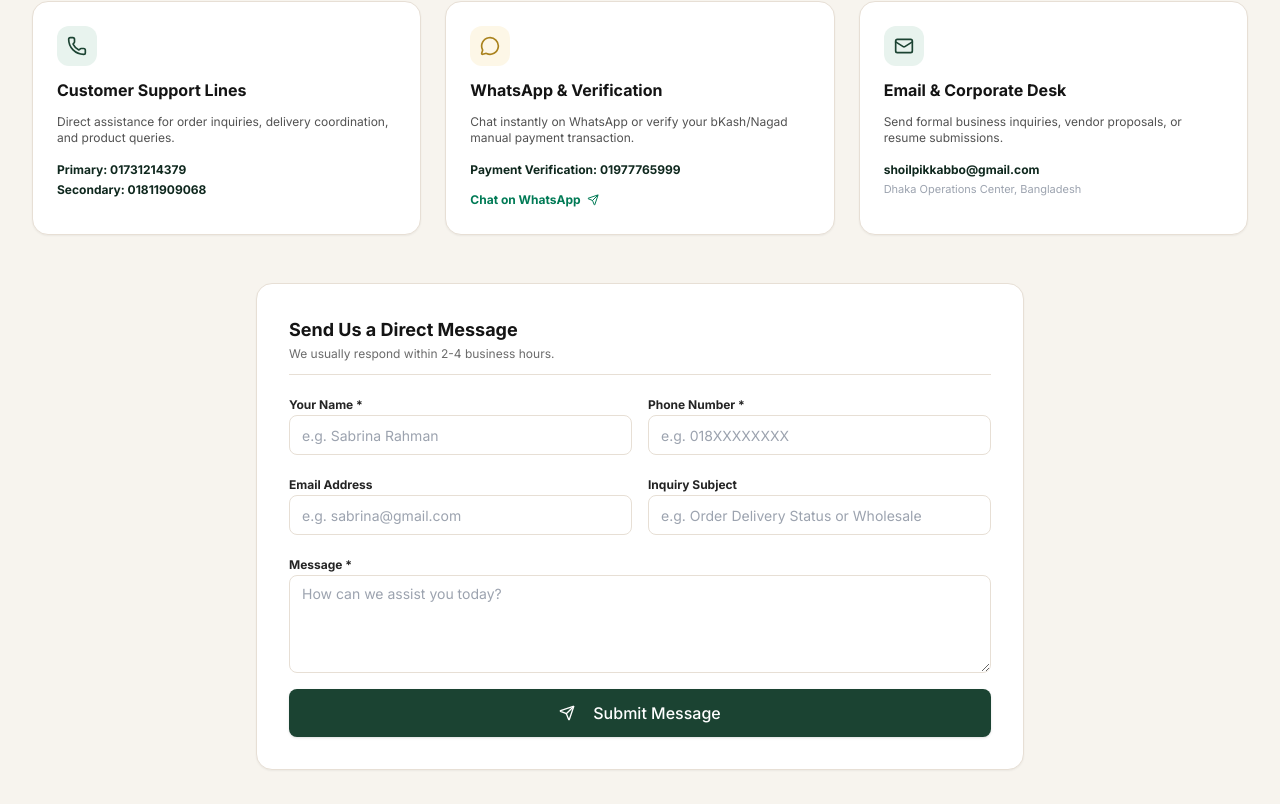
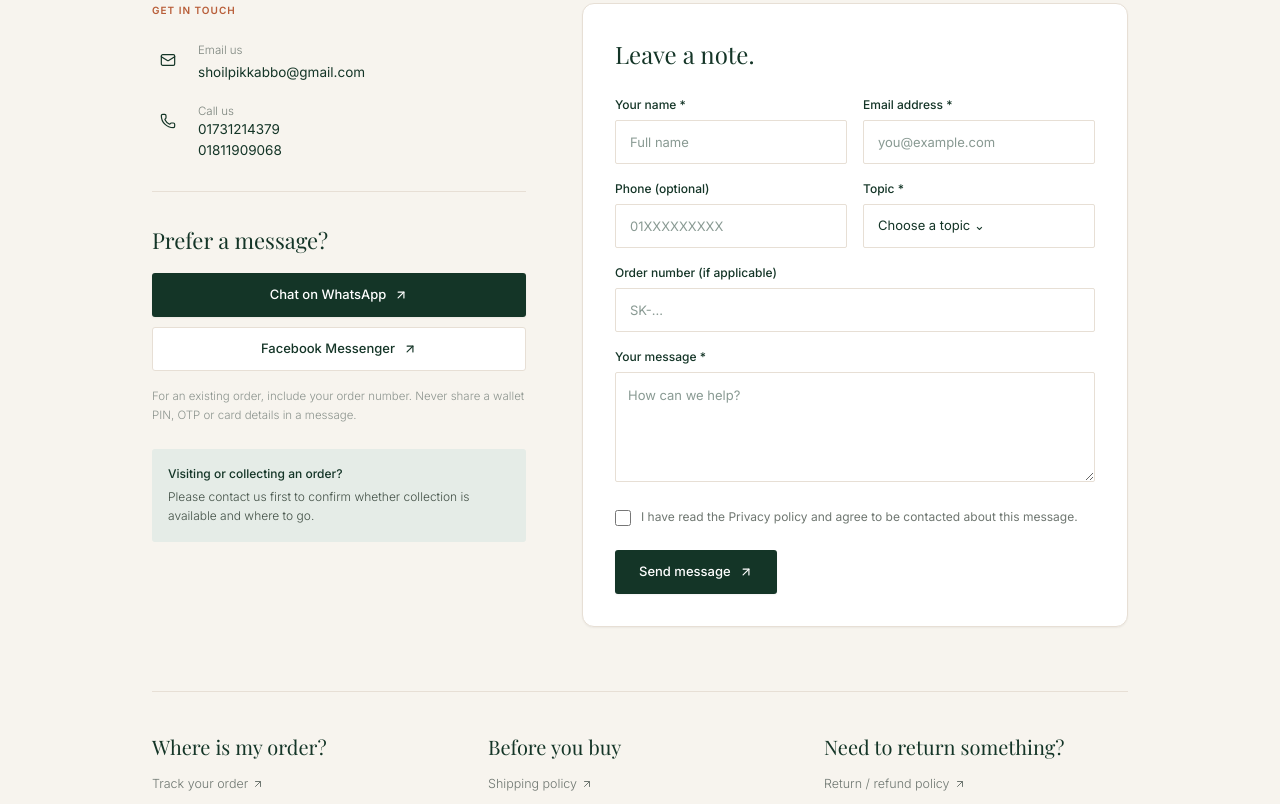
Before and after one commit to mydul62/shoilpikkabbo, a Next.js app in the folder frontend/: page /contact in a window 1280 px wide. Shown: the part 396-1200 px from the top of the page. Built offline with nearby package versions, Linux system fonts and the light colour scheme; a web font is replaced by a local one.

Commit message:
feat(contact): redesign contact us page matching client mockup

```diff
--- a/frontend/src/app/contact/page.tsx
+++ b/frontend/src/app/contact/page.tsx
@@ -1,234 +1,388 @@
 "use client";
 
 import * as React from "react";
-import {
-  Phone,
-  Mail,
-  MapPin,
-  Clock,
-  MessageCircle,
-  CheckCircle2,
-  Send,
-  Building,
-} from "lucide-react";
+import Link from "next/link";
+import { ArrowUpRight, Mail, Phone, Check } from "lucide-react";
 import { StorefrontLayout } from "@/components/layout/StorefrontLayout";
-import { Button } from "@/components/ui/button";
-import { Input, Textarea } from "@/components/ui/input";
-import { Badge } from "@/components/ui/badge";
 import { CLIENT_INFO } from "@/data/mock-data";
 
 export default function ContactPage() {
   const [formData, setFormData] = React.useState({
     name: "",
+    email: "",
     phone: "",
-    email: "",
-    subject: "",
+    topic: "",
+    orderNumber: "",
     message: "",
+    agreedToPrivacy: false,
   });
 
-  const [isSent, setIsSent] = React.useState(false);
+  const [isSubmitted, setIsSubmitted] = React.useState(false);
 
   const handleSubmit = (e: React.FormEvent) => {
     e.preventDefault();
-    if (!formData.name || !formData.phone || !formData.message) {
-      alert("Please provide your name, phone, and message.");
+    if (!formData.name || !formData.email || !formData.message) {
+      alert("Please provide your name, email address, and message.");
       return;
     }
-    setIsSent(true);
+    if (!formData.agreedToPrivacy) {
+      alert("Please agree to the privacy policy to proceed.");
+      return;
+    }
+
+    setIsSubmitted(true);
   };
 
   return (
     <StorefrontLayout>
-      <div className="max-w-7xl mx-auto px-4 sm:px-6 lg:px-8 py-12 space-y-12">
-        <div className="text-center space-y-3 max-w-2xl mx-auto">
-          <Badge variant="primary" className="text-xs px-3 py-1">
-            Get In Touch
-          </Badge>
-          <h1 className="text-3xl sm:text-4xl font-extrabold text-charcoal-900 font-heading">
-            We’re Here to Help You
+      <div className="bg-[#F7F4EE] min-h-[calc(100vh-280px)] py-10 sm:py-16">
+        <div className="max-w-[1040px] mx-auto px-4 sm:px-6 lg:px-8">
+          {/* Breadcrumb */}
+          <nav className="text-[12px] text-[#7A837C] font-light mb-4">
+            <Link href="/" className="hover:text-[#143527] transition-colors">
+              Home
+            </Link>
+            <span className="mx-1.5">/</span>
+            <span className="text-[#143527]">Contact us</span>
+          </nav>
+
+          {/* Page Headline & Subtitle */}
+          <h1 className="font-serif text-3xl sm:text-[42px] text-[#143527] font-normal tracking-tight leading-tight">
+            A conversation starts here.
           </h1>
-          <p className="text-xs sm:text-sm text-charcoal-500">
-            Have questions regarding an order, payment verification, product specifications, or wholesale terms? Reach out directly to our support desk.
+          <p className="text-[13.5px] sm:text-[14px] text-[#556059] font-light mt-2 mb-10 sm:mb-12">
+            A product question, a delivery update or something new in mind? Tell
+            us how we can help.
           </p>
+
+          {/* Main Grid: Left Contact Info (5 cols) & Right Form Card (7 cols) */}
+          <div className="grid grid-cols-1 lg:grid-cols-12 gap-10 lg:gap-14 mb-16">
+            {/* Left Column: Get in Touch & Message Channels */}
+            <div className="lg:col-span-5">
+              <span className="text-[10px] font-semibold text-[#B85D38] uppercase tracking-widest block mb-6">
+                GET IN TOUCH
+              </span>
+
+              {/* Email channel */}
+              <div className="flex items-start gap-3.5 mb-5">
+                <div className="w-8 h-8 rounded-[3px] flex items-center justify-center text-[#143527] shrink-0 mt-0.5">
+                  <Mail className="w-4 h-4 stroke-[1.8]" />
                 </div>
-
-        {/* Contact Info Cards Grid */}
-        <div className="grid grid-cols-1 md:grid-cols-3 gap-6">
-          <div className="p-6 rounded-2xl border border-brand-border bg-white shadow-xs space-y-3">
-            <div className="h-10 w-10 rounded-xl bg-forest-100 text-forest-800 flex items-center justify-center">
-              <Phone className="h-5 w-5" />
-            </div>
-            <h3 className="font-heading font-bold text-base text-charcoal-900">
-              Customer Support Lines
-            </h3>
-            <p className="text-xs text-charcoal-600">
-              Direct assistance for order inquiries, delivery coordination, and product queries.
-            </p>
-            <div className="pt-1 space-y-1 text-xs font-bold text-forest-900">
-              <p>Primary: {CLIENT_INFO.phonePrimary}</p>
-              <p>Secondary: {CLIENT_INFO.phoneSecondary}</p>
-            </div>
-          </div>
-
-          <div className="p-6 rounded-2xl border border-brand-border bg-white shadow-xs space-y-3">
-            <div className="h-10 w-10 rounded-xl bg-gold-100 text-gold-700 flex items-center justify-center">
-              <MessageCircle className="h-5 w-5" />
-            </div>
-            <h3 className="font-heading font-bold text-base text-charcoal-900">
-              WhatsApp & Verification
-            </h3>
-            <p className="text-xs text-charcoal-600">
-              Chat instantly on WhatsApp or verify your bKash/Nagad manual payment transaction.
-            </p>
-            <div className="pt-1 space-y-2">
-              <p className="text-xs font-bold text-forest-900">
-                Payment Verification: {CLIENT_INFO.phonePayment}
-              </p>
+                <div>
+                  <span className="text-[11.5px] text-[#7A837C] font-light block">
+                    Email us
+                  </span>
                   <a
-                href={`https://wa.me/88${CLIENT_INFO.phonePrimary}`}
-                target="_blank"
-                rel="noreferrer"
-                className="inline-flex items-center gap-1.5 text-xs font-bold text-emerald-700 hover:text-emerald-800"
+                    href={`mailto:${CLIENT_INFO.email}`}
+                    className="text-[13.5px] text-[#143527] font-normal hover:text-[#B85D38] transition-colors"
                   >
-                <span>Chat on WhatsApp</span>
-                <Send className="h-3 w-3" />
+                    {CLIENT_INFO.email}
                   </a>
                 </div>
               </div>
 
-          <div className="p-6 rounded-2xl border border-brand-border bg-white shadow-xs space-y-3">
-            <div className="h-10 w-10 rounded-xl bg-forest-100 text-forest-800 flex items-center justify-center">
-              <Mail className="h-5 w-5" />
+              {/* Phone channel */}
+              <div className="flex items-start gap-3.5 mb-6">
+                <div className="w-8 h-8 rounded-[3px] flex items-center justify-center text-[#143527] shrink-0 mt-0.5">
+                  <Phone className="w-4 h-4 stroke-[1.8]" />
                 </div>
-            <h3 className="font-heading font-bold text-base text-charcoal-900">
-              Email & Corporate Desk
-            </h3>
-            <p className="text-xs text-charcoal-600">
-              Send formal business inquiries, vendor proposals, or resume submissions.
-            </p>
-            <div className="pt-1 text-xs font-bold text-forest-900">
-              <p>{CLIENT_INFO.email}</p>
-              <p className="text-[11px] text-charcoal-400 font-normal mt-1">
-                Dhaka Operations Center, Bangladesh
-              </p>
+                <div>
+                  <span className="text-[11.5px] text-[#7A837C] font-light block">
+                    Call us
+                  </span>
+                  <div className="text-[13.5px] text-[#143527] font-normal leading-snug space-y-0.5">
+                    <p>{CLIENT_INFO.phonePrimary}</p>
+                    <p>{CLIENT_INFO.phoneSecondary}</p>
                   </div>
                 </div>
               </div>
 
-        {/* Contact Form */}
-        <div className="max-w-3xl mx-auto p-8 rounded-2xl border border-brand-border bg-white shadow-xs">
-          {isSent ? (
-            <div className="text-center py-10 space-y-4">
-              <div className="h-16 w-16 mx-auto rounded-full bg-emerald-100 text-emerald-800 flex items-center justify-center">
-                <CheckCircle2 className="h-8 w-8" />
+              {/* Divider */}
+              <div className="border-t border-[#E8E2D8] my-8" />
+
+              {/* Prefer a message? */}
+              <h2 className="font-serif text-[22px] text-[#143527] font-normal mb-4">
+                Prefer a message?
+              </h2>
+
+              <div className="space-y-2.5 mb-4">
+                <a
+                  href={`https://wa.me/${CLIENT_INFO.whatsapp || "8801731214379"}`}
+                  target="_blank"
+                  rel="noopener noreferrer"
+                  className="w-full h-11 bg-[#143527] hover:bg-[#1B4332] text-white text-[13px] font-medium rounded-[3px] inline-flex items-center justify-center gap-2 transition-colors cursor-pointer shadow-xs"
+                >
+                  <span>Chat on WhatsApp</span>
+                  <ArrowUpRight className="w-3.5 h-3.5" />
+                </a>
+
+                <a
+                  href={CLIENT_INFO.messengerUrl || "https://m.me/shoilpikkabbo"}
+                  target="_blank"
+                  rel="noopener noreferrer"
+                  className="w-full h-11 bg-white hover:bg-[#F3EFE7] border border-[#D5CDC0] text-[#143527] text-[13px] font-medium rounded-[3px] inline-flex items-center justify-center gap-2 transition-colors cursor-pointer"
+                >
+                  <span>Facebook Messenger</span>
+                  <ArrowUpRight className="w-3.5 h-3.5" />
+                </a>
               </div>
-              <h3 className="font-heading font-bold text-xl text-charcoal-900">
-                Message Sent Successfully
+
+              <p className="text-[11.5px] text-[#8C948E] font-light leading-relaxed mb-6">
+                For an existing order, include your order number. Never share a
+                wallet PIN, OTP or card details in a message.
+              </p>
+
+              {/* Callout box: Visiting or collecting an order? */}
+              <div className="bg-[#E5ECE7] rounded-[3px] p-4 text-[12px] text-[#425046]">
+                <strong className="font-medium text-[#143527] block mb-1">
+                  Visiting or collecting an order?
+                </strong>
+                <p className="font-light leading-relaxed">
+                  Please contact us first to confirm whether collection is
+                  available and where to go.
+                </p>
+              </div>
+            </div>
+
+            {/* Right Column: "Leave a note." Form Card */}
+            <div className="lg:col-span-7">
+              <div className="bg-white border border-[#E8E2D8] rounded-xl p-6 sm:p-8 shadow-xs">
+                <h2 className="font-serif text-[24px] text-[#143527] font-normal mb-6">
+                  Leave a note.
+                </h2>
+
+                {isSubmitted ? (
+                  <div className="p-8 text-center bg-[#F7F4EE] rounded-[4px] border border-[#E8E2D8] space-y-3">
+                    <div className="w-10 h-10 rounded-full bg-[#E5ECE7] text-[#143527] flex items-center justify-center mx-auto">
+                      <Check className="w-5 h-5 stroke-[2.2]" />
+                    </div>
+                    <h3 className="font-serif text-[20px] text-[#143527] font-normal">
+                      Message sent.
                     </h3>
-              <p className="text-xs text-charcoal-600 max-w-sm mx-auto">
-                Thank you for contacting SHOILPIKKABBO. A support agent will respond to {formData.email || formData.phone} promptly.
+                    <p className="text-[12.5px] text-[#556059] font-light max-w-sm mx-auto leading-relaxed">
+                      Thank you, {formData.name}. We've received your note and
+                      will get back to you via {formData.email} as soon as
+                      possible.
                     </p>
-              <Button
+                    <button
+                      type="button"
                       onClick={() => {
-                  setIsSent(false);
-                  setFormData({ name: "", phone: "", email: "", subject: "", message: "" });
+                        setIsSubmitted(false);
+                        setFormData({
+                          name: "",
+                          email: "",
+                          phone: "",
+                          topic: "",
+                          orderNumber: "",
+                          message: "",
+                          agreedToPrivacy: false,
+                        });
                       }}
-                variant="outline"
-                size="md"
+                      className="mt-4 text-[12px] font-medium text-[#143527] underline hover:text-[#B85D38] cursor-pointer"
                     >
-                Send Another Message
-              </Button>
+                      Send another message
+                    </button>
                   </div>
                 ) : (
                   <form onSubmit={handleSubmit} className="space-y-4">
-              <div className="border-b border-sand pb-3">
-                <h2 className="font-heading font-bold text-lg text-charcoal-900">
-                  Send Us a Direct Message
-                </h2>
-                <p className="text-xs text-charcoal-500 mt-0.5">
-                  We usually respond within 2-4 business hours.
-                </p>
-              </div>
-
+                    {/* Row 1: Name & Email */}
                     <div className="grid grid-cols-1 sm:grid-cols-2 gap-4">
-                <div className="space-y-1">
-                  <label className="text-xs font-bold text-charcoal-800">
-                    Your Name *
+                      <div>
+                        <label className="text-[12px] font-medium text-[#143527] block mb-1.5">
+                          Your name *
                         </label>
-                  <Input
+                        <input
+                          type="text"
                           required
-                    placeholder="e.g. Sabrina Rahman"
                           value={formData.name}
                           onChange={(e) =>
                             setFormData({ ...formData, name: e.target.value })
                           }
+                          placeholder="Full name"
+                          className="w-full h-11 px-3.5 bg-white border border-[#D5CDC0] rounded-[2px] text-[13px] text-[#143527] focus:outline-none focus:border-[#143527] transition-colors"
                         />
                       </div>
-                <div className="space-y-1">
-                  <label className="text-xs font-bold text-charcoal-800">
-                    Phone Number *
+                      <div>
+                        <label className="text-[12px] font-medium text-[#143527] block mb-1.5">
+                          Email address *
                         </label>
-                  <Input
+                        <input
+                          type="email"
                           required
-                    type="tel"
-                    placeholder="e.g. 018XXXXXXXX"
+                          value={formData.email}
+                          onChange={(e) =>
+                            setFormData({ ...formData, email: e.target.value })
+                          }
+                          placeholder="you@example.com"
+                          className="w-full h-11 px-3.5 bg-white border border-[#D5CDC0] rounded-[2px] text-[13px] text-[#143527] focus:outline-none focus:border-[#143527] transition-colors"
+                        />
+                      </div>
+                    </div>
+
+                    {/* Row 2: Phone & Topic */}
+                    <div className="grid grid-cols-1 sm:grid-cols-2 gap-4">
+                      <div>
+                        <label className="text-[12px] font-medium text-[#143527] block mb-1.5">
+                          Phone (optional)
+                        </label>
+                        <input
+                          type="text"
                           value={formData.phone}
                           onChange={(e) =>
                             setFormData({ ...formData, phone: e.target.value })
                           }
+                          placeholder="01XXXXXXXXX"
+                          className="w-full h-11 px-3.5 bg-white border border-[#D5CDC0] rounded-[2px] text-[13px] text-[#143527] focus:outline-none focus:border-[#143527] transition-colors"
                         />
+                      </div>
+                      <div>
+                        <label className="text-[12px] font-medium text-[#143527] block mb-1.5">
+                          Topic *
+                        </label>
+                        <select
+                          required
+                          value={formData.topic}
+                          onChange={(e) =>
+                            setFormData({ ...formData, topic: e.target.value })
+                          }
+                          className="w-full h-11 px-3.5 bg-white border border-[#D5CDC0] rounded-[2px] text-[13px] text-[#143527] focus:outline-none focus:border-[#143527] transition-colors appearance-none cursor-pointer"
+                        >
+                          <option value="">Choose a topic ⌄</option>
+                          <option value="Order inquiry / delivery update">
+                            Order inquiry / delivery update
+                          </option>
+                          <option value="Product question">
+                            Product question
+                          </option>
+                          <option value="Custom craft request">
+                            Custom craft request
+                          </option>
+                          <option value="Corporate gifting / B2B">
+                            Corporate gifting / B2B
+                          </option>
+                          <option value="Return / refund question">
+                            Return / refund question
+                          </option>
+                          <option value="Other feedback">Other feedback</option>
+                        </select>
                       </div>
                     </div>
 
-              <div className="grid grid-cols-1 sm:grid-cols-2 gap-4">
-                <div className="space-y-1">
-                  <label className="text-xs font-bold text-charcoal-800">
-                    Email Address
+                    {/* Row 3: Order number */}
+                    <div>
+                      <label className="text-[12px] font-medium text-[#143527] block mb-1.5">
+                        Order number (if applicable)
                       </label>
-                  <Input
-                    type="email"
-                    placeholder="e.g. sabrina@gmail.com"
-                    value={formData.email}
+                      <input
+                        type="text"
+                        value={formData.orderNumber}
                         onChange={(e) =>
-                      setFormData({ ...formData, email: e.target.value })
+                          setFormData({
+                            ...formData,
+                            orderNumber: e.target.value,
+                          })
                         }
+                        placeholder="SK-..."
+                        className="w-full h-11 px-3.5 bg-white border border-[#D5CDC0] rounded-[2px] text-[13px] text-[#143527] focus:outline-none focus:border-[#143527] transition-colors uppercase"
                       />
                     </div>
-                <div className="space-y-1">
-                  <label className="text-xs font-bold text-charcoal-800">
-                    Inquiry Subject
+
+                    {/* Row 4: Message textarea */}
+                    <div>
+                      <label className="text-[12px] font-medium text-[#143527] block mb-1.5">
+                        Your message *
                       </label>
-                  <Input
-                    placeholder="e.g. Order Delivery Status or Wholesale"
-                    value={formData.subject}
+                      <textarea
+                        required
+                        rows={4}
+                        value={formData.message}
                         onChange={(e) =>
-                      setFormData({ ...formData, subject: e.target.value })
+                          setFormData({
+                            ...formData,
+                            message: e.target.value,
+                          })
                         }
+                        placeholder="How can we help?"
+                        className="w-full p-3 bg-white border border-[#D5CDC0] rounded-[2px] text-[13px] text-[#143527] focus:outline-none focus:border-[#143527] transition-colors resize-y leading-relaxed"
                       />
+                    </div>
+
+                    {/* Row 5: Policy consent */}
+                    <label className="flex items-start gap-2.5 pt-1 text-[12px] text-[#6F7771] cursor-pointer">
+                      <input
+                        type="checkbox"
+                        checked={formData.agreedToPrivacy}
+                        onChange={(e) =>
+                          setFormData({
+                            ...formData,
+                            agreedToPrivacy: e.target.checked,
+                          })
+                        }
+                        className="mt-0.5 w-4 h-4 text-[#143527] rounded-[2px] focus:ring-[#143527]"
+                      />
+                      <span>
+                        I have read the Privacy policy and agree to be contacted
+                        about this message.
+                      </span>
+                    </label>
+
+                    {/* Row 6: Submit Button */}
+                    <div className="pt-2">
+                      <button
+                        type="submit"
+                        className="h-11 px-6 bg-[#143527] hover:bg-[#1B4332] text-white text-[13px] font-medium rounded-[3px] inline-flex items-center gap-2 transition-colors cursor-pointer shadow-xs"
+                      >
+                        <span>Send message</span>
+                        <ArrowUpRight className="w-3.5 h-3.5" />
+                      </button>
+                    </div>
+                  </form>
+                )}
+              </div>
             </div>
           </div>
 
-              <div className="space-y-1">
-                <label className="text-xs font-bold text-charcoal-800">
-                  Message *
-                </label>
-                <Textarea
-                  required
-                  rows={4}
-                  placeholder="How can we assist you today?"
-                  value={formData.message}
-                  onChange={(e) =>
-                    setFormData({ ...formData, message: e.target.value })
-                  }
-                />
+          {/* Bottom 3 Help Columns */}
+          <div className="border-t border-[#E8E2D8] mt-16 pt-10 pb-8 grid grid-cols-1 md:grid-cols-3 gap-8">
+            <div>
+              <h3 className="font-serif text-[20px] text-[#143527] font-normal mb-2">
+                Where is my order?
+              </h3>
+              <Link
+                href="/track-order"
+                className="text-[12.5px] text-[#6F7771] hover:text-[#143527] inline-flex items-center gap-1 font-light transition-colors"
+              >
+                <span>Track your order</span>
+                <ArrowUpRight className="w-3 h-3" />
+              </Link>
             </div>
 
-              <Button type="submit" variant="primary" size="lg" className="w-full">
-                <Send className="h-4 w-4 mr-2" />
-                Submit Message
-              </Button>
-            </form>
-          )}
+            <div>
+              <h3 className="font-serif text-[20px] text-[#143527] font-normal mb-2">
+                Before you buy
+              </h3>
+              <Link
+                href="/shipping"
+                className="text-[12.5px] text-[#6F7771] hover:text-[#143527] inline-flex items-center gap-1 font-light transition-colors"
+              >
+                <span>Shipping policy</span>
+                <ArrowUpRight className="w-3 h-3" />
+              </Link>
+            </div>
+
+            <div>
+              <h3 className="font-serif text-[20px] text-[#143527] font-normal mb-2">
+                Need to return something?
+              </h3>
+              <Link
+                href="/refund"
+                className="text-[12.5px] text-[#6F7771] hover:text-[#143527] inline-flex items-center gap-1 font-light transition-colors"
+              >
+                <span>Return / refund policy</span>
+                <ArrowUpRight className="w-3 h-3" />
+              </Link>
+            </div>
+          </div>
         </div>
       </div>
     </StorefrontLayout>
```
Lines whose indentation alone changed are shown as unchanged.
